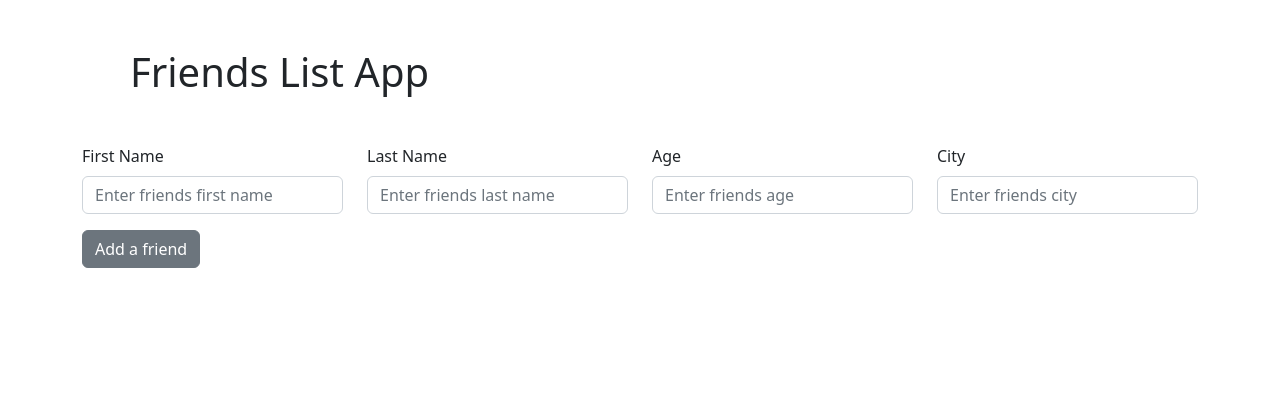
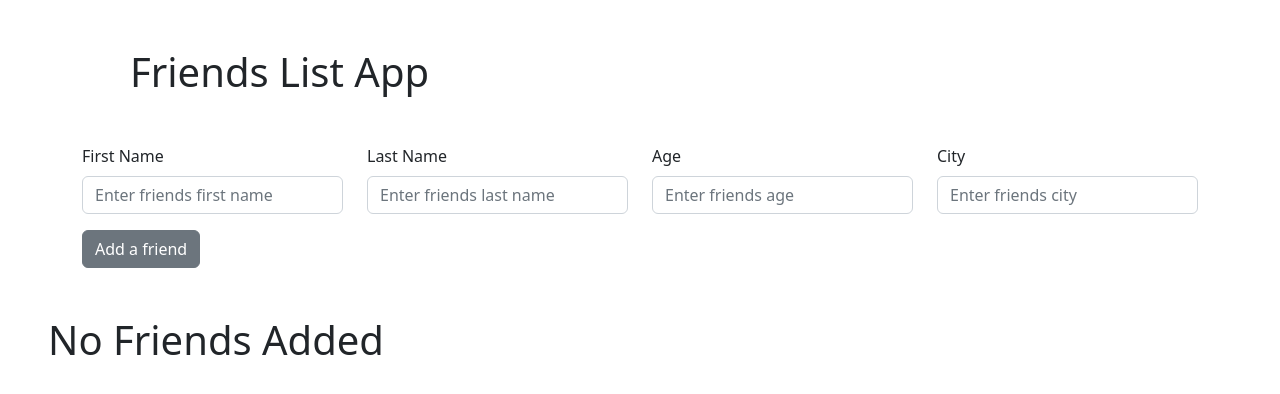
Before and after one commit to renaldas112/friends-list-app, a React (Create React App) app: page / in a window 1280 px wide. Shown: the top 394 px of the page. Built offline with nearby package versions, Linux system fonts and the light colour scheme.

Commit message:
feat: if no friends added, display (no friends added)

```diff
--- a/src/App.js
+++ b/src/App.js
@@ -19,6 +19,7 @@ export class FriendForm extends Component {
   constructor(props) {
     super(props);
     this.state = {
+      isFormEmpty: null,
       friends: [],
       firstName: "",
       lastName: "",
@@ -40,6 +41,7 @@ export class FriendForm extends Component {
     e.preventDefault();
     const rand = String(Math.floor(1 + Math.random() * (10000 - 1)));
     this.setState((prevState) => ({
+      isFormEmpty: true,
       friends: [
         ...prevState.friends,
         {
@@ -61,6 +63,7 @@ export class FriendForm extends Component {
 
     this.setState((state) => ({
       ...state,
+      isFormEmpty: null,
       friends: filteredFriends,
     }));
   }
@@ -149,6 +152,7 @@ export class FriendForm extends Component {
             </Button>
           </Form>
         </Container>
+        {this.state.isFormEmpty ? (
           <Container className="d-flex flex-wrap">
             {this.state.friends.map((friend) => {
               return (
@@ -160,7 +164,9 @@ export class FriendForm extends Component {
                   key={friend.id}
                 >
                   <ListGroup flush>
-                  <ListGroupItem>First Name: {friend.firstName} </ListGroupItem>
+                    <ListGroupItem>
+                      First Name: {friend.firstName}{" "}
+                    </ListGroupItem>
                     <ListGroupItem>Last Name: {friend.lastName} </ListGroupItem>
                     <ListGroupItem>Age: {friend.age}</ListGroupItem>
                     <ListGroupItem>City: {friend.city}</ListGroupItem>
@@ -176,6 +182,11 @@ export class FriendForm extends Component {
               );
             })}
           </Container>
+        ) : (
+          <div className="m-5">
+            <h1>No Friends Added</h1>
+          </div>
+        )}
       </>
     );
   }
```
Lines whose indentation alone changed are shown as unchanged.
